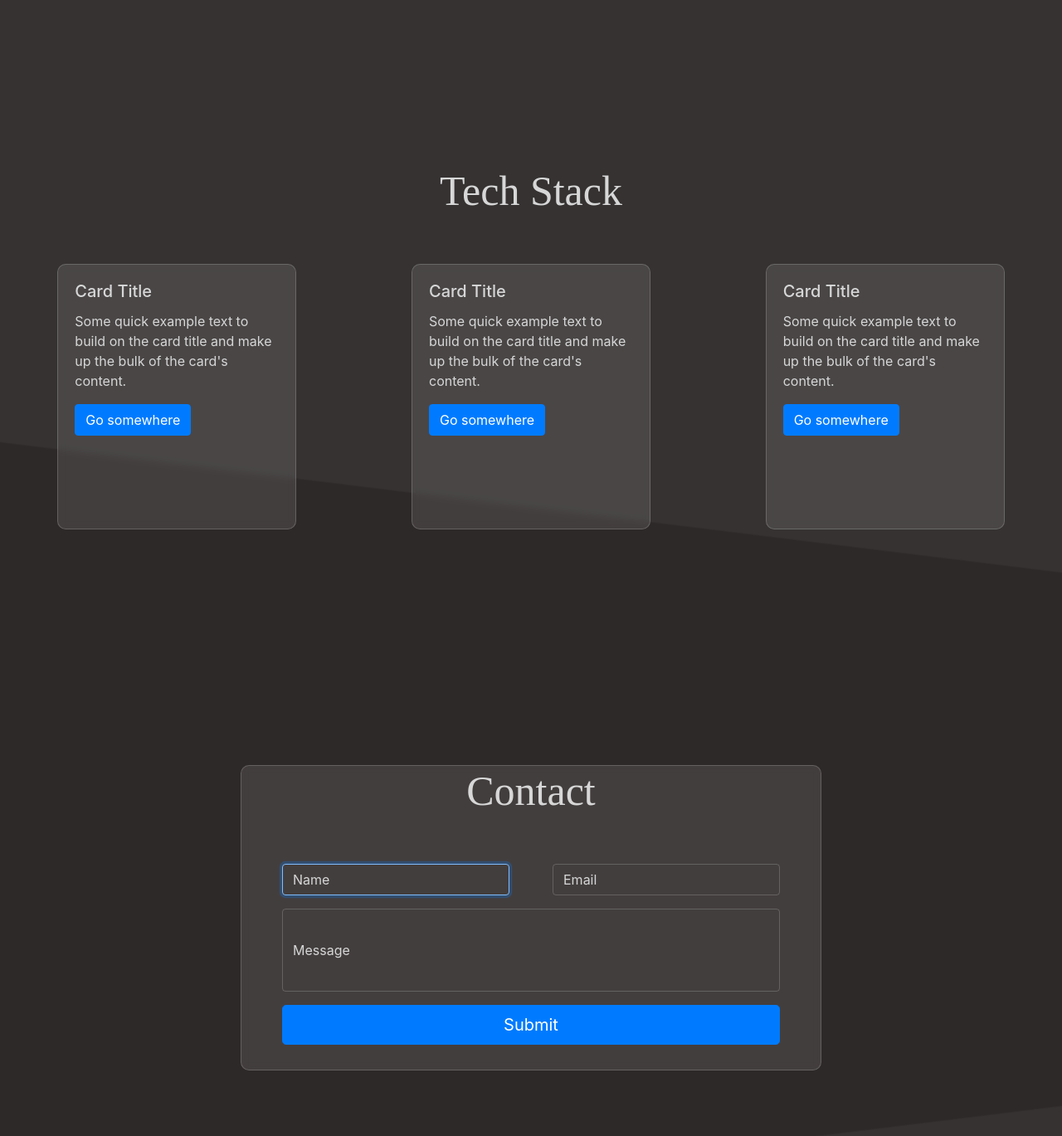
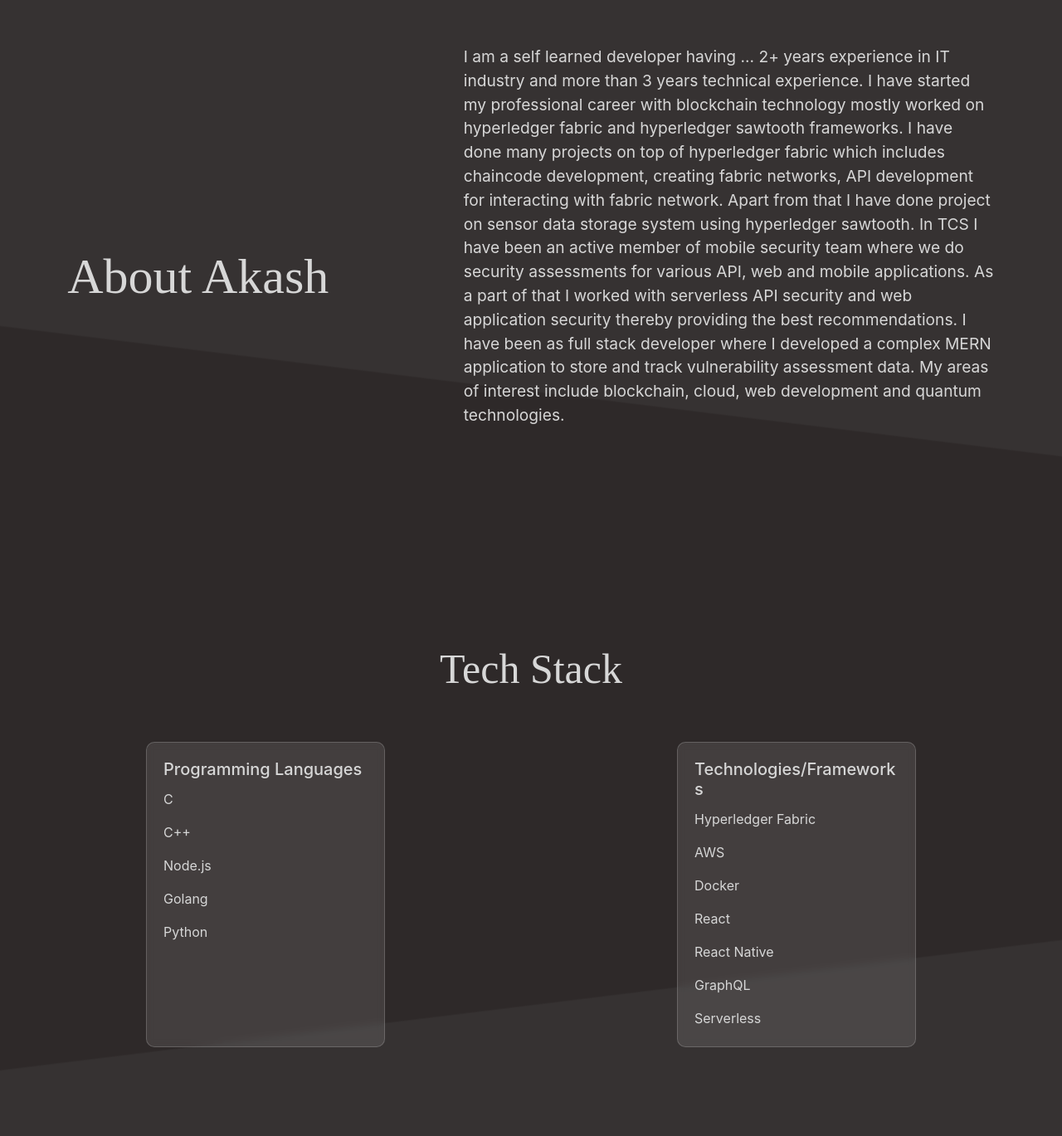
Before and after one commit to akashchekka/akashchekka.github.io, a React (Create React App) app: page / in a window 1280 px wide. Shown: the part 781-2150 px from the top of the page at 83% size. Built offline with nearby package versions, Linux system fonts and the light colour scheme; a web font is replaced by a local one.

Commit message:
About added

```diff
--- a/src/App.css
+++ b/src/App.css
@@ -6,6 +6,15 @@
     --primary: #3d3939;
     --secondary: #363232;
     --tertiary: #2e2929;
+}
+
+.navbar-toggler-icon {
+    -webkit-filter: invert(100%);
+    filter: invert(1);
+}
+
+.navbar-light .navbar-toggler {
+    border-color: 'transparent';
 }
 
 @media only screen and (min-width: 800px) {
--- a/src/App.js
+++ b/src/App.js
@@ -10,9 +10,11 @@ function App() {
 
   const contactRef = useRef(null)
   const homeRef = useRef(null)
+  const aboutRef = useRef(null)
 
   const contactScroll = () => contactRef.current.scrollIntoView({ behavior: 'smooth', block: 'start' })
   const homeScroll = () => homeRef.current.scrollIntoView({ behavior: 'smooth', block: 'start' })
+  const aboutScroll = () => aboutRef.current.scrollIntoView({ behavior: 'smooth', block: 'start' })
 
   return (
     <div className="App">
@@ -28,13 +30,13 @@ function App() {
           <Navbar.Toggle />
           <Navbar.Collapse className="justify-content-end" style={{paddingRight: 50}}>
             <Nav activeKey={window.location.pathname}>
-                <Nav.Link onClick={() => contactScroll()} className="effect" style={{color: '#d7d7d7'}}>Contact</Nav.Link>
+                <Nav.Link onClick={() => contactScroll()} className="effect" style={{color: '#d7d7d7'}}>Connect</Nav.Link>
             </Nav>
           </Navbar.Collapse>
         </Navbar>
       </div>
-      <div className="routes">
-        <RefContext.Provider value={{contactRef, homeRef, contactScroll}}>
+      <div>
+        <RefContext.Provider value={{contactRef, homeRef, aboutRef, contactScroll, aboutScroll}}>
           <Routes />
         </RefContext.Provider>
       </div>
--- a/src/containers/Home.css
+++ b/src/containers/Home.css
@@ -31,6 +31,23 @@
     }
 
     /*
+        ABOUT
+    */
+
+    .About {
+        display: flex;
+        justify-content: space-around;
+        height: 75vh;
+        padding-top: 35px;
+        background: linear-gradient(-173deg, var(--secondary) 70%, var(--tertiary) calc(70% + 2px));
+    }
+
+    .content {
+        width: 50%;
+        font-size: larger;
+    }
+
+    /*
         Tech
     */
 
@@ -38,7 +55,7 @@
         display: flex;
         justify-content: center;
         flex-direction: column;
-        background: linear-gradient(-173deg, var(--secondary) 70%, var(--tertiary) calc(70% + 2px));
+        background: linear-gradient(173deg, var(--tertiary) 70%, var(--secondary) calc(70% + 2px));
         height: 100vh;
     }
 
@@ -75,7 +92,7 @@
         justify-content: center;
         align-items: center;
         height: 100vh;
-        background: linear-gradient(173deg, var(--tertiary) 70%, var(--secondary) calc(70% + 2px));
+        background: linear-gradient(-173deg, var(--secondary) 70%, var(--primary) calc(70% + 2px));
     }
 
     .formcard {
@@ -148,15 +165,32 @@
     }
 
     /*
+        ABOUT
+    */
+
+    .About {
+        display: flex;
+        flex-direction: column;
+        justify-content: space-evenly;
+        align-items: center;
+        height: 100vh;
+        background: linear-gradient(-173deg, var(--secondary) 70%, var(--tertiary) calc(70% + 2px));
+    }
+
+    .content {
+        width: 90%;
+        font-size: medium;
+    }
+
+    /*
         Tech
     */
 
     .Tech {
         display: flex;
         flex-direction: column;
-        background: linear-gradient(-173deg, var(--secondary) 70%, var(--tertiary) calc(70% + 2px));
-        height: 160vh;
-        width: 100vw;
+        background: linear-gradient(-173deg, var(--tertiary) 70%, var(--secondary) calc(70% + 2px));
+        height: 120vh;
         padding-top: 30px;
     }
 
@@ -200,8 +234,9 @@
         flex-direction: column;
         justify-content: center;
         align-items: center;
-        height: 90vh;
-        background: linear-gradient(173deg, var(--tertiary) 70%, var(--secondary) calc(70% + 2px));
+        /* padding-top: 100px; */
+        height: 130vh;
+        background: linear-gradient(173deg, var(--secondary) 70%, var(--primary) calc(70% + 2px));
     }
 
     .Contact form {
--- a/src/containers/Home.js
+++ b/src/containers/Home.js
@@ -1,4 +1,4 @@
-import React, { useState } from 'react'
+import React, { useState, useEffect } from 'react'
 import './Home.css'
 import Image from 'react-bootstrap/Image'
 import Button from 'react-bootstrap/Button'
@@ -38,17 +38,29 @@ const Icons = () => {
 }
 
 const Face = () => {
-    const { homeRef, contactScroll } = useRefContext()
+    const { homeRef, contactScroll, aboutScroll } = useRefContext()
     return (
         <div className="Face" ref={homeRef}>
             <Icons />
             <div style={{alignSelf: 'center'}} className="mob1">
                 <h3 className="color">Hi, This is Akash!</h3>
-                <p className="color big">I'm a Full Stack Developer</p>
-                <Button>Know me</Button>
-                <Button variant="success" style={{marginLeft: 20}} onClick={() => contactScroll()}>Hire me</Button>
+                <p className="big">I'm a Full Stack Developer</p>
+                <Button onClick={aboutScroll}>Know me</Button>
+                <Button variant="success" style={{marginLeft: 20}} onClick={() => {contactScroll()}}>Hire me</Button>
             </div>
             <Image className="image" src={Jumbotron}/>
+        </div>
+    )
+}
+
+const About = () => {
+    const { aboutRef } = useRefContext()
+    return (
+        <div className="About" ref={aboutRef}>
+            <h3 className="big" style={{alignSelf: 'center'}}>About Akash</h3>
+            <div className="content">
+                <p>I am a self learned developer having ... 2+ years experience in IT industry and more than 3 years technical experience. I have started my professional career with blockchain technology mostly worked on hyperledger fabric and hyperledger sawtooth frameworks. I have done many projects on top of hyperledger fabric which includes chaincode development, creating fabric networks, API development for interacting with fabric network. Apart from that I have done project on sensor data storage system using hyperledger sawtooth. In TCS I have been an active member of mobile security team where we do security assessments for various API, web and mobile applications. As a part of that I worked with serverless API security and web application security thereby providing the best recommendations. I have been as full stack developer where I developed a complex MERN application to store and track vulnerability assessment data. My areas of interest include blockchain, cloud, web development and quantum technologies.</p>
+            </div>
         </div>
     )
 }
@@ -58,37 +70,32 @@ const Tech = () => {
         <div className="Tech">
             <h3 className="tech-head" style={{fontSize: 50, paddingBottom: 50}}>Tech Stack</h3>
             <div className="cards">
-                <Card style={{ width: '18rem', height: '20rem' }} className="card suffice">
+                <Card style={{ width: '18rem', height: '23rem' }} className="card suffice">
                     {/* <Card.Img variant="top" src="holder.js/100px180" /> */}
                     <Card.Body>
-                        <Card.Title>Card Title</Card.Title>
-                        <Card.Text>
-                        Some quick example text to build on the card title and make up the bulk of
-                        the card's content.
+                        <Card.Title>Programming Languages</Card.Title>
+                        <Card.Text as="div">
+                            <p>C</p>
+                            <p>C++</p>
+                            <p>Node.js</p>
+                            <p>Golang</p>
+                            <p>Python</p>
                         </Card.Text>
-                        <Button variant="primary">Go somewhere</Button>
                     </Card.Body>
                 </Card>
 
-                <Card style={{ width: '18rem', height: '20rem' }} className="card">
+                <Card style={{ width: '18rem', height: '23rem' }} className="card">
                     <Card.Body>
-                        <Card.Title>Card Title</Card.Title>
-                        <Card.Text>
-                        Some quick example text to build on the card title and make up the bulk of
-                        the card's content.
+                        <Card.Title>Technologies/Frameworks</Card.Title>
+                        <Card.Text as="div">
+                            <p>Hyperledger Fabric</p>
+                            <p>AWS</p>
+                            <p>Docker</p>
+                            <p>React</p>
+                            <p>React Native</p>
+                            <p>GraphQL</p>
+                            <p>Serverless</p>
                         </Card.Text>
-                        <Button variant="primary">Go somewhere</Button>
-                    </Card.Body>
-                </Card>
-
-                <Card style={{ width: '18rem', height: '20rem' }} className="card">
-                    <Card.Body>
-                        <Card.Title>Card Title</Card.Title>
-                        <Card.Text>
-                        Some quick example text to build on the card title and make up the bulk of
-                        the card's content.
-                        </Card.Text>
-                        <Button variant="primary">Go somewhere</Button>
                     </Card.Body>
                 </Card>
             </div>
@@ -99,23 +106,27 @@ const Tech = () => {
 const Contact = () => {
     const { contactRef } = useRefContext()
     const [isLoading, setIsLoading] = useState(false)
-    const [fields, handleFieldChange] = useFormFields({
+    const [fields, handleFieldChange, reset] = useFormFields({
         name: "",
         email: "",
         message: ""
     })
-    const handleSubmit = () => {
-        console.log("OK")
+    const handleSubmit = (e) => {
+        e.preventDefault()
+        setIsLoading(true)
+        console.log(fields)
+        setIsLoading(false)
+        reset()
     }
     return (
         <div className="Contact" ref={contactRef}>
             <div className="card formcard">
-                <h3 className="tech-head" style={{fontSize: 50, paddingBottom: 50}}>Contact</h3>
+                <h3 className="tech-head" style={{fontSize: 50, paddingTop: 20, paddingBottom: 50}}>Connect</h3>
                 <Form onSubmit={handleSubmit}>
                     <div style={{display: 'flex', justifyContent: 'space-between'}} className="mob3">
                         <Form.Group size="lg" controlId="name">
                             <Form.Control
-                            autoFocus
+                            // autoFocus
                             type="text"
                             value={fields.name}
                             placeholder="Name"
@@ -170,9 +181,15 @@ const Contact = () => {
 }
 
 function Home() {
+
+    // useEffect(() => {
+    //     window.scrollTo(0, 0)
+    // }, [])
+
     return (
         <div className="Home">
             <Face />
+            <About />
             <Tech />
             <Contact />
         </div>
--- a/src/index.css
+++ b/src/index.css
@@ -13,6 +13,7 @@ code {
 
 h1, h2, h3, h4, h5, h6 {
   font-family: "PT Serif", serif;
+  color: #d7d7d7;
 }
 
 input[type="text"]::-webkit-input-placeholder {
@@ -27,3 +28,8 @@ input:focus.form-control {
   font-size: 1rem;
   color: #d7d7d7;
 }
+
+input:-webkit-autofill {
+  -webkit-background-clip: text !important;
+  -webkit-text-fill-color: #d7d7d7 !important;
+}
```
Also changed, not shown: src/skcript-1.svg (added), src/tata-consultancy-services.svg (added).
